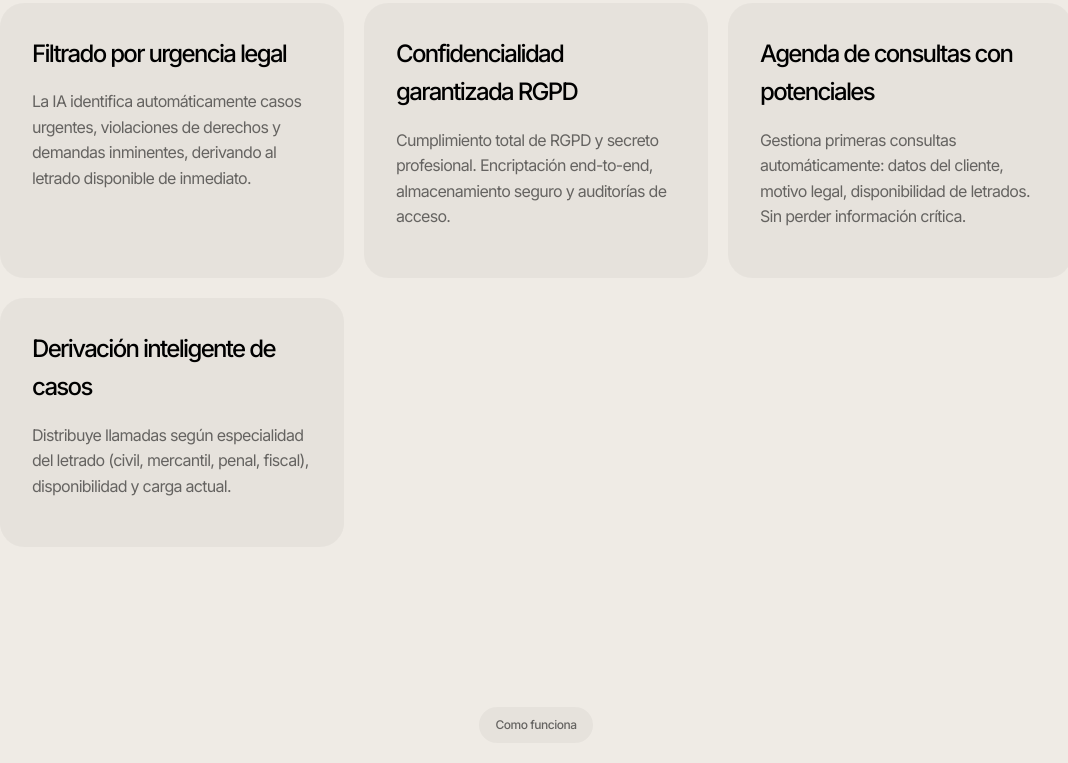
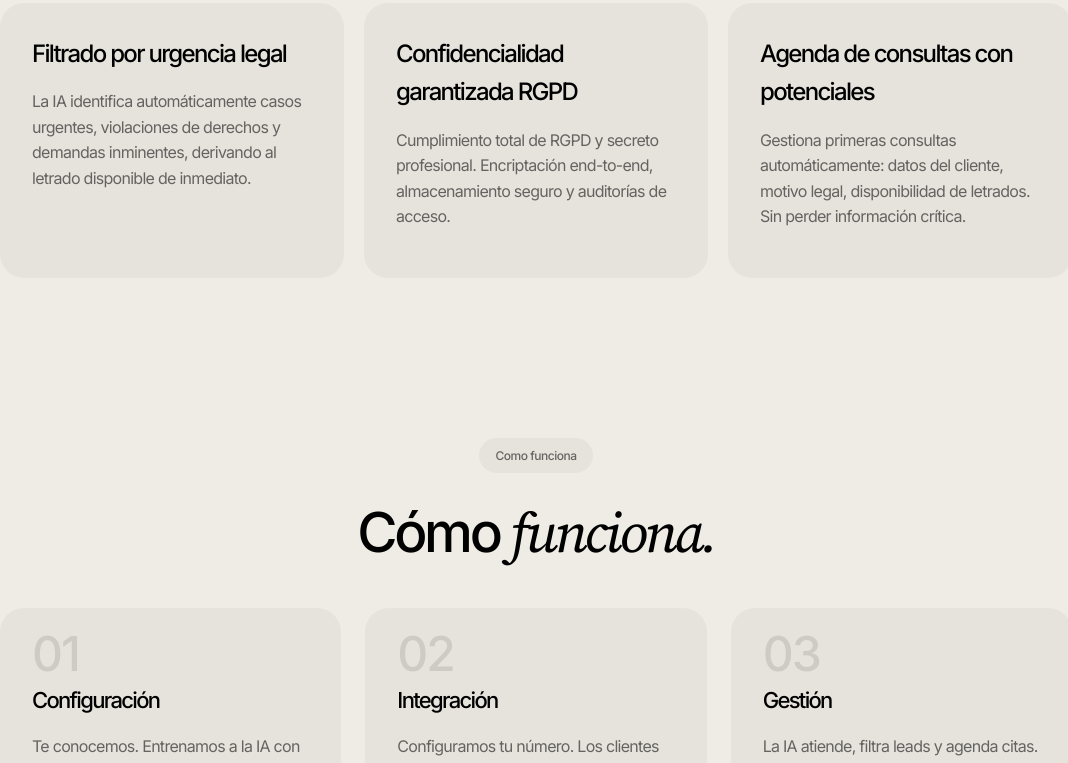
Before and after one commit to albcast1/minute-call-next, a Next.js app: page /lp/recepcionista-ia-abogados in a window 1280 px wide. Shown: the part 1759-2522 px from the top of the page, without its empty margins (104-1172 px from the left). Built offline with nearby package versions, Linux system fonts and the light colour scheme.

Commit message:
Update page.tsx

```diff
--- a/src/app/lp/[slug]/page.tsx
+++ b/src/app/lp/[slug]/page.tsx
@@ -62,7 +62,6 @@ export default async function LandingPage({
           flexWrap: "wrap",
         }}
       >
-        {/* Left column */}
         <div style={{ flex: "1 1 480px", maxWidth: 560 }}>
           <a
             href="https://www.trustpilot.com/review/minute-call.com"
@@ -95,7 +94,6 @@ export default async function LandingPage({
           </Link>
         </div>
 
-        {/* Right column — centrado verticalmente */}
         <div style={{ alignSelf: "center" }}>
           <VideoCard />
         </div>
@@ -134,7 +132,7 @@ export default async function LandingPage({
         </div>
       </section>
 
-      {/* ===== VENTAJAS CLAVE ===== */}
+      {/* ===== VENTAJAS CLAVE — siempre 3 cards ===== */}
       <section style={{ maxWidth: 1200, margin: "0 auto", padding: "80px 64px", textAlign: "center" }}>
         <span className="pill-label" style={{ marginBottom: 24, display: "inline-block" }}>
           Ventajas
@@ -145,12 +143,12 @@ export default async function LandingPage({
         <div
           style={{
             display: "grid",
-            gridTemplateColumns: "repeat(auto-fit, minmax(300px, 1fr))",
+            gridTemplateColumns: "repeat(3, 1fr)",
             gap: 20,
             marginTop: 48,
           }}
         >
-          {sector.features.map((feature, index) => (
+          {sector.features.slice(0, 3).map((feature, index) => (
             <div key={index} className="card" style={{ textAlign: "left", padding: 32 }}>
               <h3 className="service-card-title" style={{ fontSize: 24 }}>
                 {feature.title}
@@ -172,7 +170,7 @@ export default async function LandingPage({
         <div
           style={{
             display: "grid",
-            gridTemplateColumns: "repeat(auto-fit, minmax(280px, 1fr))",
+            gridTemplateColumns: "repeat(3, 1fr)",
             gap: 24,
             marginTop: 48,
             textAlign: "left",
```
